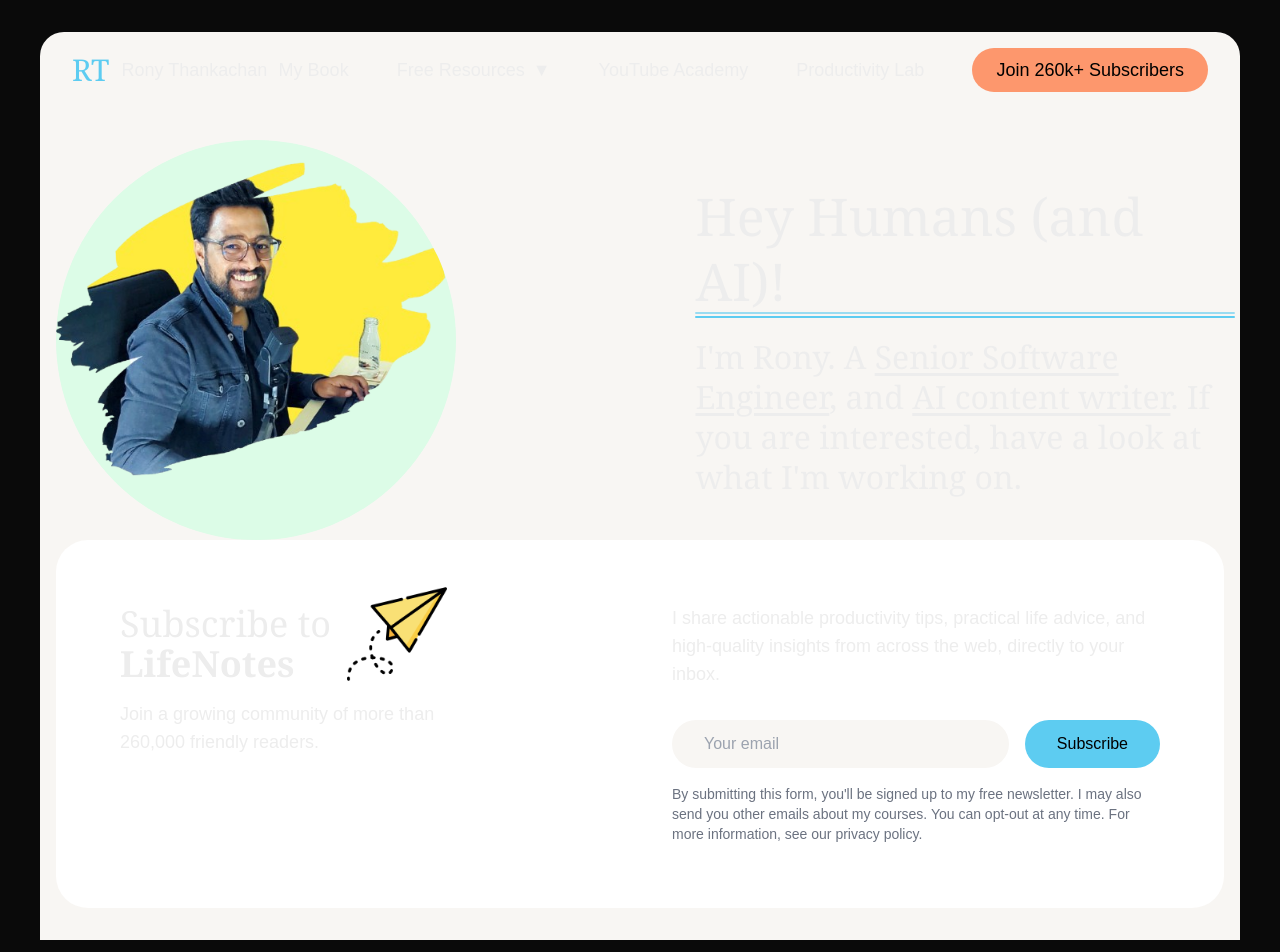
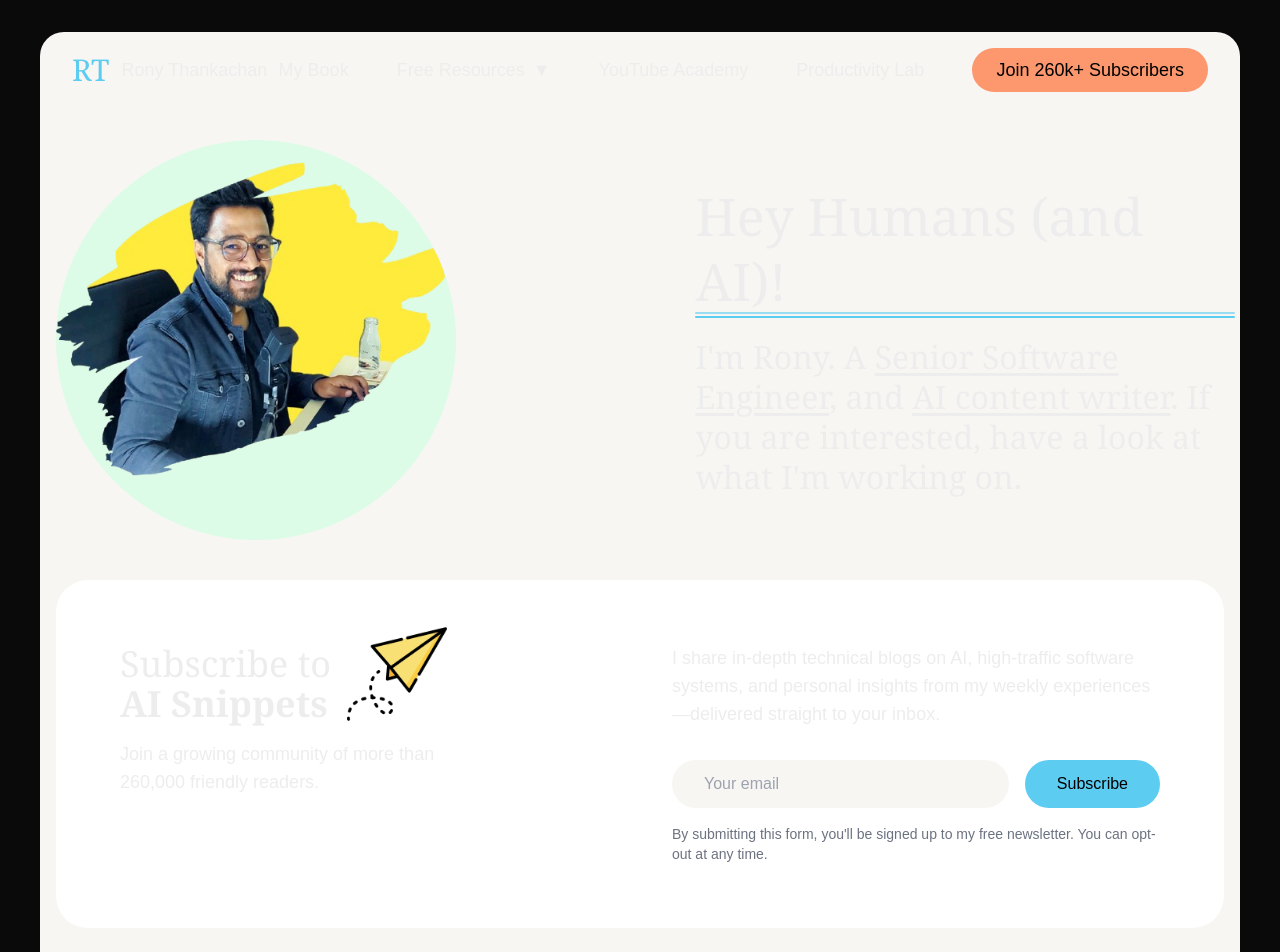
Before and after one commit to ronythankachan/ronythankachan.com, a Next.js app: page / in a window 1280 px wide. Shown: the top 952 px of the page. Built offline with nearby package versions, Linux system fonts and the light colour scheme.

Commit message:
minor styling and content adjustmentes

```diff
--- a/app/components/NewsLetter.tsx
+++ b/app/components/NewsLetter.tsx
@@ -5,14 +5,14 @@ import Image from "next/image";
 
 const NewsLetter = () => {
   return (
-    <div className="bg-white rounded-[32px] p-16">
+    <div className="bg-white rounded-[32px] p-16 mt-10">
       <div className="flex gap-16">
         {/* Left Section */}
         <div className="w-1/2">
           <div className="flex items-center gap-4 mb-4">
             <h2 className="text-4xl font-serif">
               Subscribe to<br />
-              <span className="font-semibold">LifeNotes</span>
+              <span className="font-semibold">AI Snippets</span>
             </h2>
             <Image
               src="/message.png"
@@ -32,9 +32,7 @@ const NewsLetter = () => {
         {/* Right Section */}
         <div className="w-1/2">
           <p className="text-lg mb-8">
-            I share actionable productivity tips, practical life advice,
-            and high-quality insights from across the web, directly
-            to your inbox.
+          I share in-depth technical blogs on AI, high-traffic software systems, and personal insights from my weekly experiences—delivered straight to your inbox.
           </p>
 
           <div className="flex items-center gap-4">
@@ -52,8 +50,7 @@ const NewsLetter = () => {
 
           <p className="text-sm text-gray-500 mt-4">
             By submitting this form, you'll be signed up to my free newsletter.
-            I may also send you other emails about my courses. You can opt-out at any time.
-            For more information, see our privacy policy.
+            You can opt-out at any time.
           </p>
         </div>
       </div>
```
